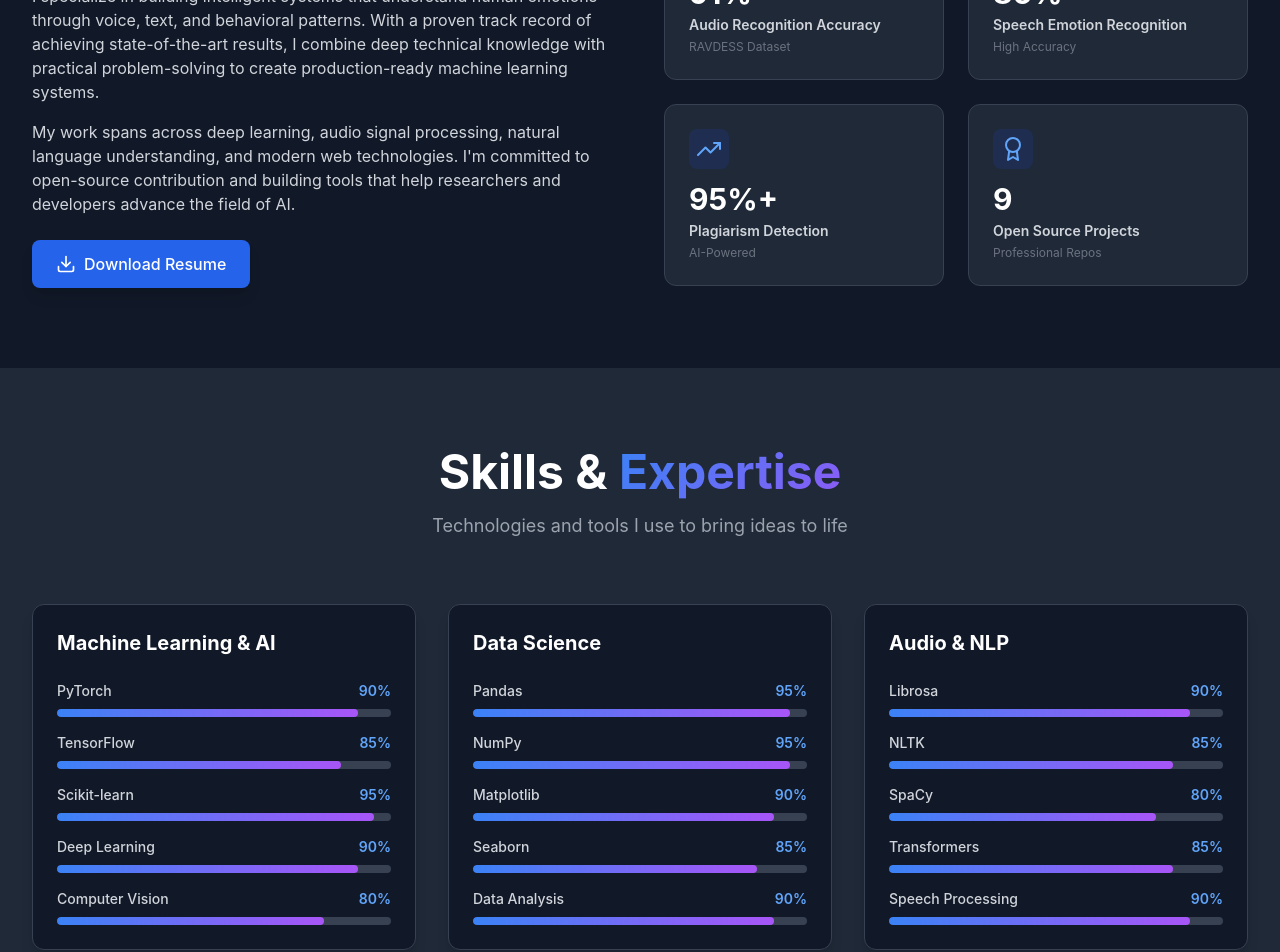
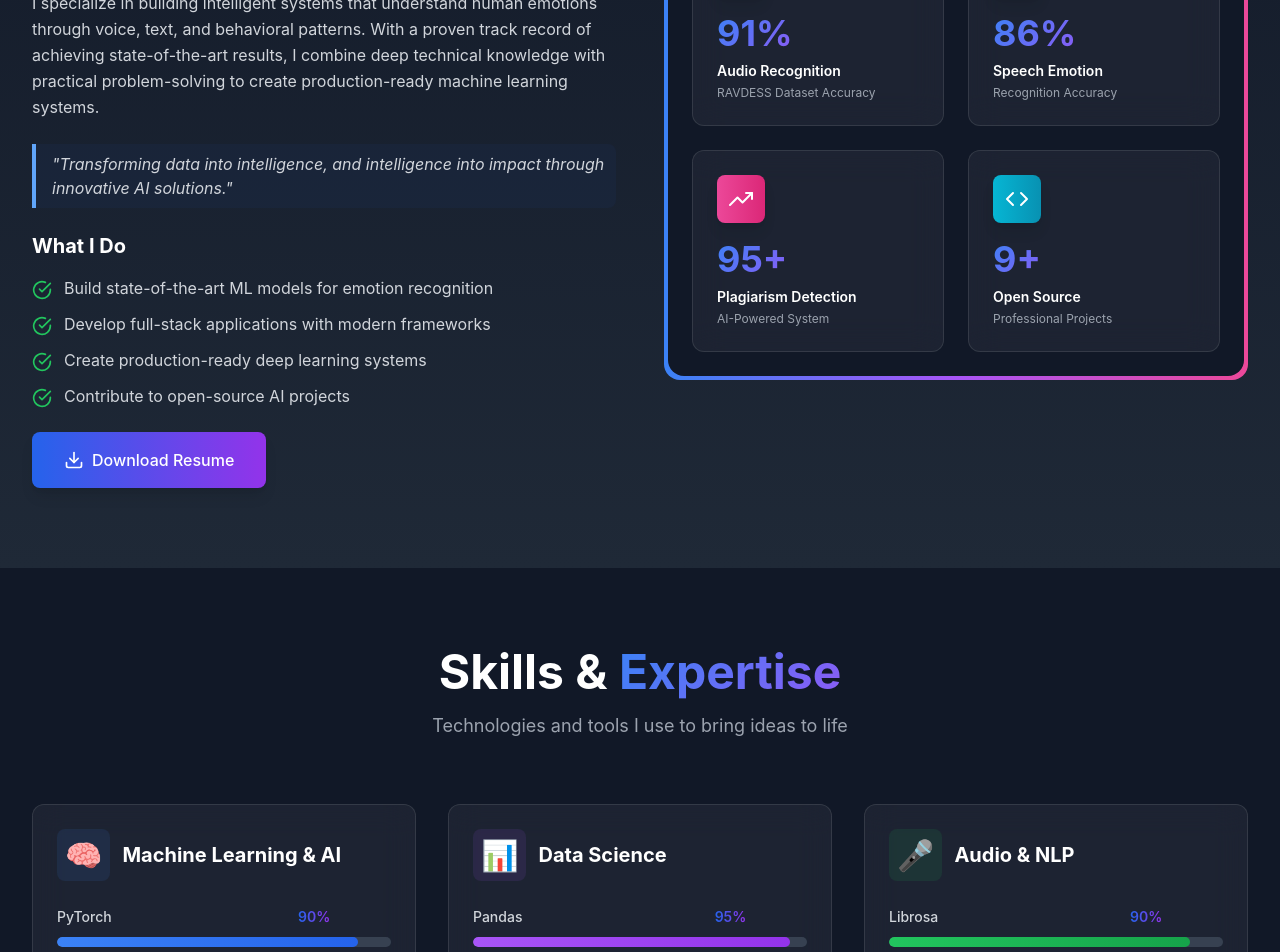
Before and after one commit to Ghulam-Mustafa-Keerio/portfolio, a Next.js app: page / in a window 1280 px wide. Shown: the part 1300-2252 px from the top of the page. Built offline with nearby package versions, Linux system fonts and the light colour scheme.

Commit message:
Overhaul About and Skills sections with glassmorphism and enhanced styling
Co-authored-by: Ghulam-Mustafa-Keerio <137900155+Ghulam-Mustafa-Keerio@users.noreply.github.com>

```diff
--- a/components/About.tsx
+++ b/components/About.tsx
@@ -4,37 +4,48 @@ import { motion } from 'framer-motion';
 import { useInView } from 'framer-motion';
 import { useRef } from 'react';
 import AnimatedCounter from './AnimatedCounter';
-import { FiDownload, FiAward, FiTarget, FiTrendingUp } from 'react-icons/fi';
+import { FiDownload, FiAward, FiTarget, FiTrendingUp, FiCode, FiCheckCircle } from 'react-icons/fi';
 
 const achievements = [
   {
     icon: FiAward,
     value: 91.3,
     suffix: '%',
-    label: 'Audio Recognition Accuracy',
-    description: 'RAVDESS Dataset',
+    label: 'Audio Recognition',
+    description: 'RAVDESS Dataset Accuracy',
+    gradient: 'from-blue-500 to-blue-600',
   },
   {
     icon: FiTarget,
     value: 86.9,
     suffix: '%',
-    label: 'Speech Emotion Recognition',
-    description: 'High Accuracy',
+    label: 'Speech Emotion',
+    description: 'Recognition Accuracy',
+    gradient: 'from-purple-500 to-purple-600',
   },
   {
     icon: FiTrendingUp,
     value: 95,
-    suffix: '%+',
+    suffix: '+',
     label: 'Plagiarism Detection',
-    description: 'AI-Powered',
+    description: 'AI-Powered System',
+    gradient: 'from-pink-500 to-pink-600',
   },
   {
-    icon: FiAward,
+    icon: FiCode,
     value: 9,
-    suffix: '',
-    label: 'Open Source Projects',
-    description: 'Professional Repos',
+    suffix: '+',
+    label: 'Open Source',
+    description: 'Professional Projects',
+    gradient: 'from-cyan-500 to-cyan-600',
   },
+];
+
+const whatIDo = [
+  'Build state-of-the-art ML models for emotion recognition',
+  'Develop full-stack applications with modern frameworks',
+  'Create production-ready deep learning systems',
+  'Contribute to open-source AI projects',
 ];
 
 export default function About() {
@@ -45,7 +56,7 @@ export default function About() {
     <section
       id="about"
       ref={ref}
-      className="py-20 bg-white dark:bg-gray-900"
+      className="py-20 bg-gradient-to-b from-gray-50 to-white dark:from-gray-900 dark:to-gray-800"
     >
       <div className="max-w-7xl mx-auto px-4 sm:px-6 lg:px-8">
         <motion.div
@@ -62,69 +73,122 @@ export default function About() {
           </p>
         </motion.div>
 
-        <div className="grid grid-cols-1 lg:grid-cols-2 gap-12 items-center">
+        <div className="grid grid-cols-1 lg:grid-cols-2 gap-12 items-start">
           {/* Bio Section */}
           <motion.div
             initial={{ opacity: 0, x: -50 }}
             animate={isInView ? { opacity: 1, x: 0 } : { opacity: 0, x: -50 }}
             transition={{ duration: 0.5, delay: 0.2 }}
+            className="space-y-6"
           >
-            <div className="prose prose-lg dark:prose-invert">
-              <p className="text-gray-700 dark:text-gray-300 mb-4">
-                I'm a passionate <span className="font-semibold text-blue-600 dark:text-blue-400">Machine Learning Engineer</span> and{' '}
-                <span className="font-semibold text-purple-600 dark:text-purple-400">Data Scientist</span> with expertise in Emotion AI, Natural Language Processing, and Full-Stack Development.
+            <div className="prose prose-lg dark:prose-invert max-w-none">
+              <p className="text-gray-700 dark:text-gray-300 mb-4 leading-relaxed">
+                I'm a passionate <span className="font-semibold text-gradient">Machine Learning Engineer</span> and{' '}
+                <span className="font-semibold text-gradient">Data Scientist</span> with expertise in Emotion AI, Natural Language Processing, and Full-Stack Development.
               </p>
-              <p className="text-gray-700 dark:text-gray-300 mb-4">
+              <p className="text-gray-700 dark:text-gray-300 mb-4 leading-relaxed">
                 I specialize in building intelligent systems that understand human emotions through voice, text, and behavioral patterns. With a proven track record of achieving state-of-the-art results, I combine deep technical knowledge with practical problem-solving to create production-ready machine learning systems.
               </p>
-              <p className="text-gray-700 dark:text-gray-300 mb-6">
-                My work spans across deep learning, audio signal processing, natural language understanding, and modern web technologies. I'm committed to open-source contribution and building tools that help researchers and developers advance the field of AI.
-              </p>
-              <a
-                href="/resume.pdf"
-                download
-                className="inline-flex items-center gap-2 px-6 py-3 bg-blue-600 hover:bg-blue-700 text-white rounded-lg font-medium transition-colors shadow-lg hover:shadow-xl"
+            </div>
+
+            {/* Highlighted Quote */}
+            <motion.blockquote
+              initial={{ opacity: 0, x: -20 }}
+              animate={isInView ? { opacity: 1, x: 0 } : { opacity: 0, x: -20 }}
+              transition={{ duration: 0.5, delay: 0.4 }}
+              className="border-l-4 border-blue-500 dark:border-blue-400 pl-4 py-2 italic text-gray-700 dark:text-gray-300 bg-blue-50/50 dark:bg-blue-900/10 rounded-r-lg"
+            >
+              "Transforming data into intelligence, and intelligence into impact through innovative AI solutions."
+            </motion.blockquote>
+
+            {/* What I Do */}
+            <motion.div
+              initial={{ opacity: 0, y: 20 }}
+              animate={isInView ? { opacity: 1, y: 0 } : { opacity: 0, y: 20 }}
+              transition={{ duration: 0.5, delay: 0.5 }}
+            >
+              <h3 className="text-xl font-bold text-gray-900 dark:text-white mb-4">What I Do</h3>
+              <ul className="space-y-3">
+                {whatIDo.map((item, index) => (
+                  <motion.li
+                    key={index}
+                    initial={{ opacity: 0, x: -20 }}
+                    animate={isInView ? { opacity: 1, x: 0 } : { opacity: 0, x: -20 }}
+                    transition={{ duration: 0.3, delay: 0.6 + index * 0.1 }}
+                    className="flex items-start gap-3 text-gray-700 dark:text-gray-300"
+                  >
+                    <FiCheckCircle className="text-green-500 flex-shrink-0 mt-1" size={20} />
+                    <span>{item}</span>
+                  </motion.li>
+                ))}
+              </ul>
+            </motion.div>
+
+            {/* Download CV Button */}
+            <motion.div
+              initial={{ opacity: 0, y: 20 }}
+              animate={isInView ? { opacity: 1, y: 0 } : { opacity: 0, y: 20 }}
+              transition={{ duration: 0.5, delay: 0.8 }}
+            >
+              <button
+                onClick={() => window.open('/resume.pdf', '_blank')}
+                className="inline-flex items-center gap-2 px-8 py-4 bg-gradient-to-r from-blue-600 to-purple-600 hover:from-blue-700 hover:to-purple-700 text-white rounded-lg font-medium transition-all shadow-lg hover:shadow-xl hover:scale-105"
               >
                 <FiDownload size={20} />
                 Download Resume
-              </a>
-            </div>
+              </button>
+            </motion.div>
           </motion.div>
 
-          {/* Achievements Grid */}
+          {/* Achievements Grid with Glassmorphism */}
           <motion.div
             initial={{ opacity: 0, x: 50 }}
             animate={isInView ? { opacity: 1, x: 0 } : { opacity: 0, x: 50 }}
             transition={{ duration: 0.5, delay: 0.4 }}
-            className="grid grid-cols-1 sm:grid-cols-2 gap-6"
+            className="relative"
           >
+            {/* Gradient border wrapper */}
+            <div className="relative p-1 rounded-2xl bg-gradient-to-r from-blue-500 via-purple-500 to-pink-500">
+              <div className="bg-white dark:bg-gray-900 rounded-2xl p-6">
+                <div className="grid grid-cols-1 sm:grid-cols-2 gap-6">
                   {achievements.map((achievement, index) => (
                     <motion.div
                       key={index}
                       initial={{ opacity: 0, scale: 0.8 }}
                       animate={isInView ? { opacity: 1, scale: 1 } : { opacity: 0, scale: 0.8 }}
                       transition={{ duration: 0.5, delay: 0.6 + index * 0.1 }}
-                className="bg-gradient-to-br from-blue-50 to-purple-50 dark:from-gray-800 dark:to-gray-800 p-6 rounded-xl border border-gray-200 dark:border-gray-700 hover:shadow-lg transition-shadow"
+                      whileHover={{ y: -8, scale: 1.02 }}
+                      className="glass p-6 rounded-xl hover:shadow-2xl transition-all cursor-pointer group"
                     >
-                <div className="flex items-center gap-3 mb-3">
-                  <div className="p-2 bg-blue-100 dark:bg-blue-900/30 rounded-lg">
-                    <achievement.icon className="text-blue-600 dark:text-blue-400" size={24} />
+                      {/* Icon with gradient background */}
+                      <div className="flex items-center gap-3 mb-4">
+                        <div className={`p-3 bg-gradient-to-r ${achievement.gradient} rounded-lg shadow-lg`}>
+                          <achievement.icon className="text-white" size={24} />
                         </div>
                       </div>
-                <div className="text-3xl font-bold text-gray-900 dark:text-white mb-1">
+
+                      {/* Animated counter */}
+                      <div className="text-4xl font-bold mb-2">
+                        <span className="text-gradient">
                           <AnimatedCounter
                             end={achievement.value}
                             suffix={achievement.suffix}
                           />
+                        </span>
                       </div>
-                <div className="text-sm font-semibold text-gray-700 dark:text-gray-300 mb-1">
+
+                      {/* Label and description */}
+                      <div className="text-sm font-semibold text-gray-900 dark:text-white mb-1">
                         {achievement.label}
                       </div>
-                <div className="text-xs text-gray-500 dark:text-gray-500">
+                      <div className="text-xs text-gray-600 dark:text-gray-400">
                         {achievement.description}
                       </div>
                     </motion.div>
                   ))}
+                </div>
+              </div>
+            </div>
           </motion.div>
         </div>
       </div>
--- a/components/Skills.tsx
+++ b/components/Skills.tsx
@@ -4,6 +4,52 @@ import { motion } from 'framer-motion';
 import { useInView } from 'framer-motion';
 import { useRef } from 'react';
 import { skillCategories } from '@/lib/skills';
+
+// Icon mapping
+const categoryIcons: Record<string, string> = {
+  'Machine Learning & AI': '🧠',
+  'Data Science': '📊',
+  'Audio & NLP': '🎤',
+  'Full-Stack Development': '💻',
+  'Cloud & DevOps': '☁️',
+};
+
+// Color themes for each category
+const categoryColors: Record<string, { border: string; gradient: string; bg: string }> = {
+  'Machine Learning & AI': {
+    border: 'border-blue-500/30',
+    gradient: 'from-blue-500 to-blue-600',
+    bg: 'bg-blue-500/10',
+  },
+  'Data Science': {
+    border: 'border-purple-500/30',
+    gradient: 'from-purple-500 to-purple-600',
+    bg: 'bg-purple-500/10',
+  },
+  'Audio & NLP': {
+    border: 'border-green-500/30',
+    gradient: 'from-green-500 to-green-600',
+    bg: 'bg-green-500/10',
+  },
+  'Full-Stack Development': {
+    border: 'border-orange-500/30',
+    gradient: 'from-orange-500 to-orange-600',
+    bg: 'bg-orange-500/10',
+  },
+  'Cloud & DevOps': {
+    border: 'border-cyan-500/30',
+    gradient: 'from-cyan-500 to-cyan-600',
+    bg: 'bg-cyan-500/10',
+  },
+};
+
+// Get proficiency label
+const getProficiencyLabel = (level: number): string => {
+  if (level >= 90) return 'Expert';
+  if (level >= 75) return 'Advanced';
+  if (level >= 60) return 'Intermediate';
+  return 'Beginner';
+};
 
 export default function Skills() {
   const ref = useRef(null);
@@ -13,7 +59,7 @@ export default function Skills() {
     <section
       id="skills"
       ref={ref}
-      className="py-20 bg-gray-50 dark:bg-gray-800"
+      className="py-20 bg-white dark:bg-gray-900"
     >
       <div className="max-w-7xl mx-auto px-4 sm:px-6 lg:px-8">
         <motion.div
@@ -31,41 +77,78 @@ export default function Skills() {
         </motion.div>
 
         <div className="grid grid-cols-1 md:grid-cols-2 lg:grid-cols-3 gap-8">
-          {skillCategories.map((category, categoryIndex) => (
+          {skillCategories.map((category, categoryIndex) => {
+            const colors = categoryColors[category.name] || categoryColors['Machine Learning & AI'];
+            const icon = categoryIcons[category.name] || '🚀';
+
+            return (
               <motion.div
                 key={category.name}
                 initial={{ opacity: 0, y: 30 }}
                 animate={isInView ? { opacity: 1, y: 0 } : { opacity: 0, y: 30 }}
                 transition={{ duration: 0.5, delay: categoryIndex * 0.1 }}
-              className="bg-white dark:bg-gray-900 rounded-xl p-6 shadow-lg border border-gray-200 dark:border-gray-700 hover:shadow-xl transition-shadow"
+                whileHover={{ y: -8, scale: 1.02 }}
+                className={`glass rounded-xl p-6 border-2 ${colors.border} hover:shadow-2xl transition-all group`}
               >
-              <h3 className="text-xl font-bold text-gray-900 dark:text-white mb-6">
+                {/* Category header with icon */}
+                <div className="flex items-center gap-3 mb-6">
+                  <div className={`text-3xl p-2 rounded-lg ${colors.bg}`}>
+                    {icon}
+                  </div>
+                  <h3 className="text-xl font-bold text-gray-900 dark:text-white">
                     {category.name}
                   </h3>
-              <div className="space-y-4">
+                </div>
+
+                {/* Skills list */}
+                <div className="space-y-5">
                   {category.skills.map((skill, skillIndex) => (
-                  <div key={skill.name}>
+                    <div key={skill.name} className="group/skill">
                       <div className="flex justify-between items-center mb-2">
                         <span className="text-sm font-medium text-gray-700 dark:text-gray-300">
                           {skill.name}
                         </span>
-                      <span className="text-sm font-semibold text-blue-600 dark:text-blue-400">
+                        <div className="flex items-center gap-2">
+                          <span className="text-sm font-semibold bg-gradient-to-r from-blue-600 to-purple-600 bg-clip-text text-transparent">
                             {skill.level}%
                           </span>
+                          {/* Proficiency badge on hover */}
+                          <span className="text-xs opacity-0 group-hover/skill:opacity-100 transition-opacity bg-gray-200 dark:bg-gray-700 px-2 py-1 rounded-full text-gray-700 dark:text-gray-300">
+                            {getProficiencyLabel(skill.level)}
+                          </span>
                         </div>
-                    <div className="w-full bg-gray-200 dark:bg-gray-700 rounded-full h-2 overflow-hidden">
+                      </div>
+                      <div className="relative w-full bg-gray-200 dark:bg-gray-700 rounded-full h-2.5 overflow-hidden">
+                        {/* Animated skill bar with shimmer effect */}
                         <motion.div
                           initial={{ width: 0 }}
                           animate={isInView ? { width: `${skill.level}%` } : { width: 0 }}
-                        transition={{ duration: 1, delay: categoryIndex * 0.1 + skillIndex * 0.1 }}
-                        className="h-full bg-gradient-to-r from-blue-500 to-purple-500 rounded-full"
+                          transition={{
+                            duration: 1,
+                            delay: categoryIndex * 0.1 + skillIndex * 0.1,
+                            ease: 'easeOut'
+                          }}
+                          className={`h-full bg-gradient-to-r ${colors.gradient} rounded-full relative overflow-hidden`}
+                        >
+                          {/* Shimmer effect overlay */}
+                          <motion.div
+                            initial={{ x: '-200%' }}
+                            animate={isInView ? { x: '200%' } : { x: '-200%' }}
+                            transition={{
+                              duration: 2,
+                              delay: categoryIndex * 0.1 + skillIndex * 0.1 + 1,
+                              ease: 'easeInOut'
+                            }}
+                            className="absolute inset-0 bg-gradient-to-r from-transparent via-white/30 to-transparent"
                           />
+                        </motion.div>
                       </div>
                     </div>
                   ))}
                 </div>
               </motion.div>
-          ))}
+            );
+          })}
         </div>
       </div>
     </section>
```
Lines whose indentation alone changed are shown as unchanged.
